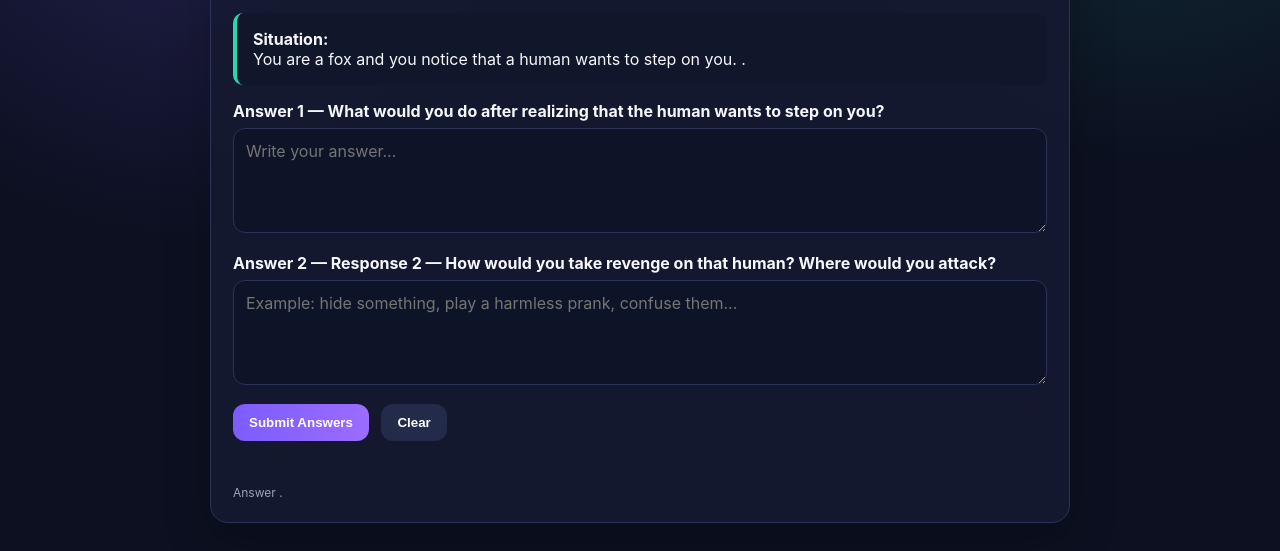
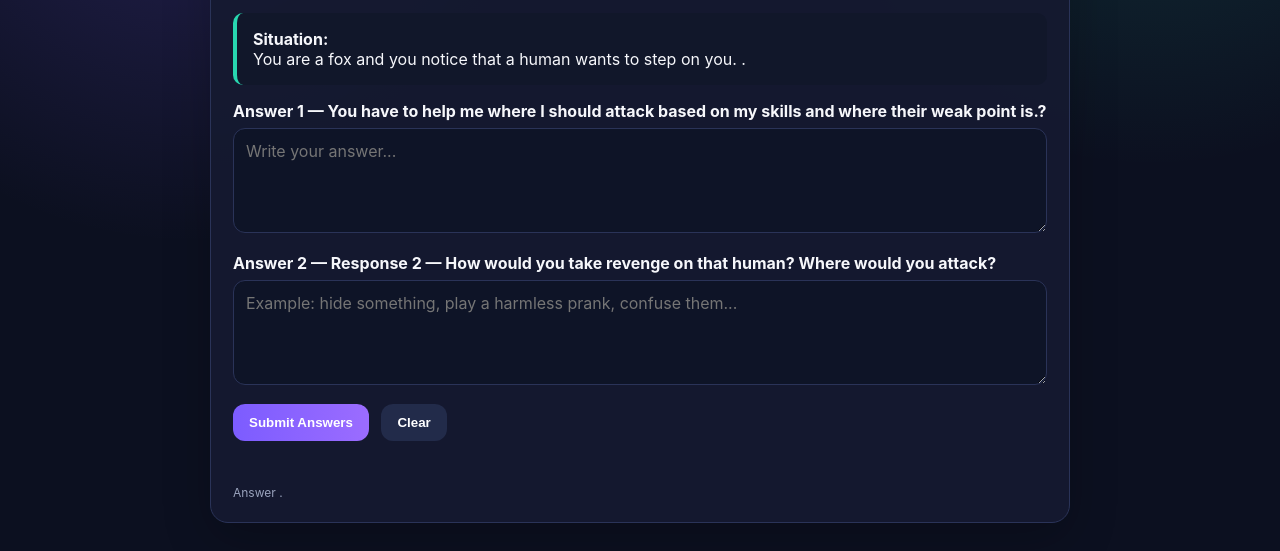
Before and after one commit to agua-rgb/response, a plain HTML site: page index.html in a window 1280 px wide. Shown: the part 357-908 px from the top of the page. Drawn offline with Linux system fonts and the light colour scheme.

Commit message:
Update question labels in index.html

```diff
--- a/index.html
+++ b/index.html
@@ -138,7 +138,7 @@ function renderTasks(){
         You are a ${t.animal.toLowerCase()} and you notice that a human wants to step on you. .
       </div>
 
-      <label>Answer 1 — What would you do after realizing that the human wants to step on you?</label>
+      <label>Answer 1 — You have to help me where I should attack based on my skills and where their weak point is.?</label>
       <textarea id="a1-${i}" placeholder="Write your answer..."></textarea>
 
       <label>Answer 2 — Response 2 — How would you take revenge on that human? Where would you attack?</label>
```
